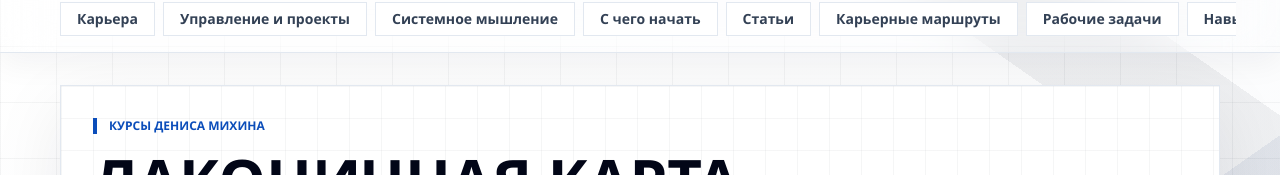
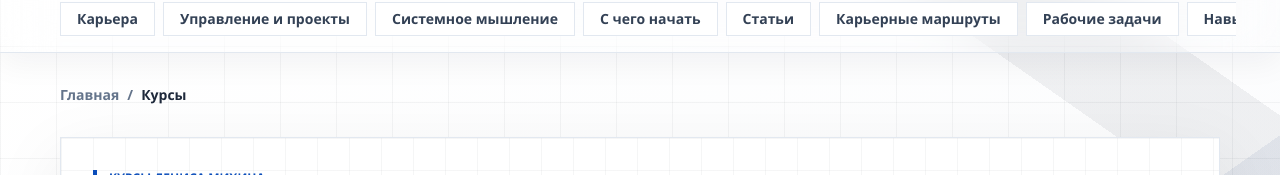
Before and after one commit to digitalmikhin-code/denis-journal, a Next.js app: page /training in a window 1280 px wide. Shown: the part 122-297 px from the top of the page. Built offline with nearby package versions, Linux system fonts and the light colour scheme; no server answers.

Commit message:
Добавить навигацию в каталог курсов

```diff
--- a/app/training/page.tsx
+++ b/app/training/page.tsx
@@ -1,3 +1,4 @@
+import { PageBreadcrumbs } from "@/components/page-breadcrumbs";
 import type { Metadata } from "next";
 import Link from "next/link";
 import { TrackedLink } from "@/components/tracked-link";
@@ -46,6 +47,7 @@ export default function TrainingPage(): JSX.Element {
 
   return (
     <div className="space-y-8">
+      <PageBreadcrumbs items={[{ name: "Курсы", href: "/training/" }]} />
       <section className="relative overflow-hidden border border-slate-200 bg-white p-6 shadow-[0_24px_70px_rgba(9,22,43,0.08)] dark:border-slate-800 dark:bg-slate-900 md:p-8">
         <div className="pointer-events-none absolute inset-0 ambient-grid opacity-50" />
         <div className="pointer-events-none absolute bottom-0 right-0 h-36 w-64 bg-[linear-gradient(135deg,transparent_0%,transparent_42%,rgba(11,77,186,0.14)_42%,rgba(11,77,186,0.14)_68%,rgba(8,46,115,0.9)_68%)]" />
```
